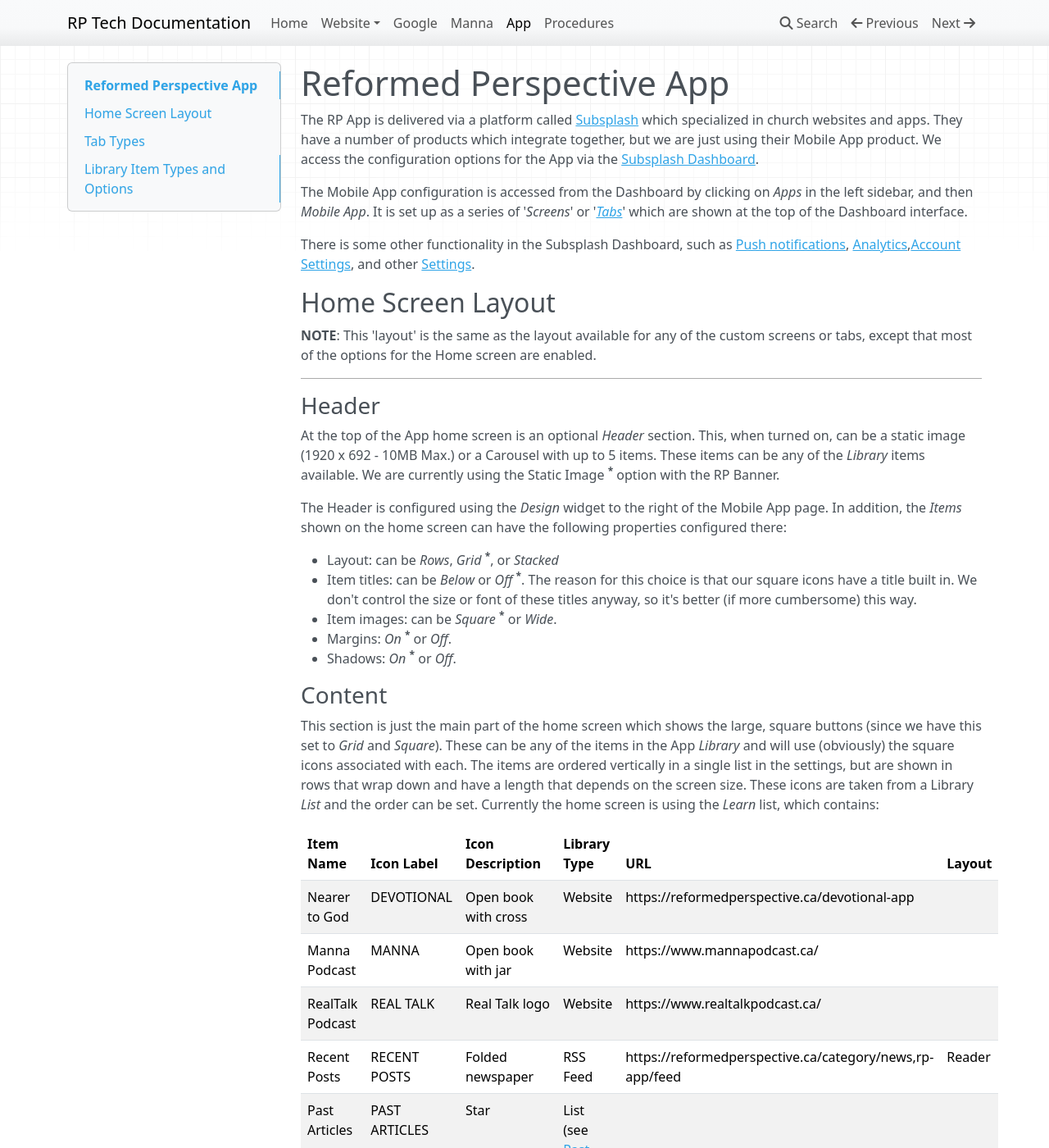
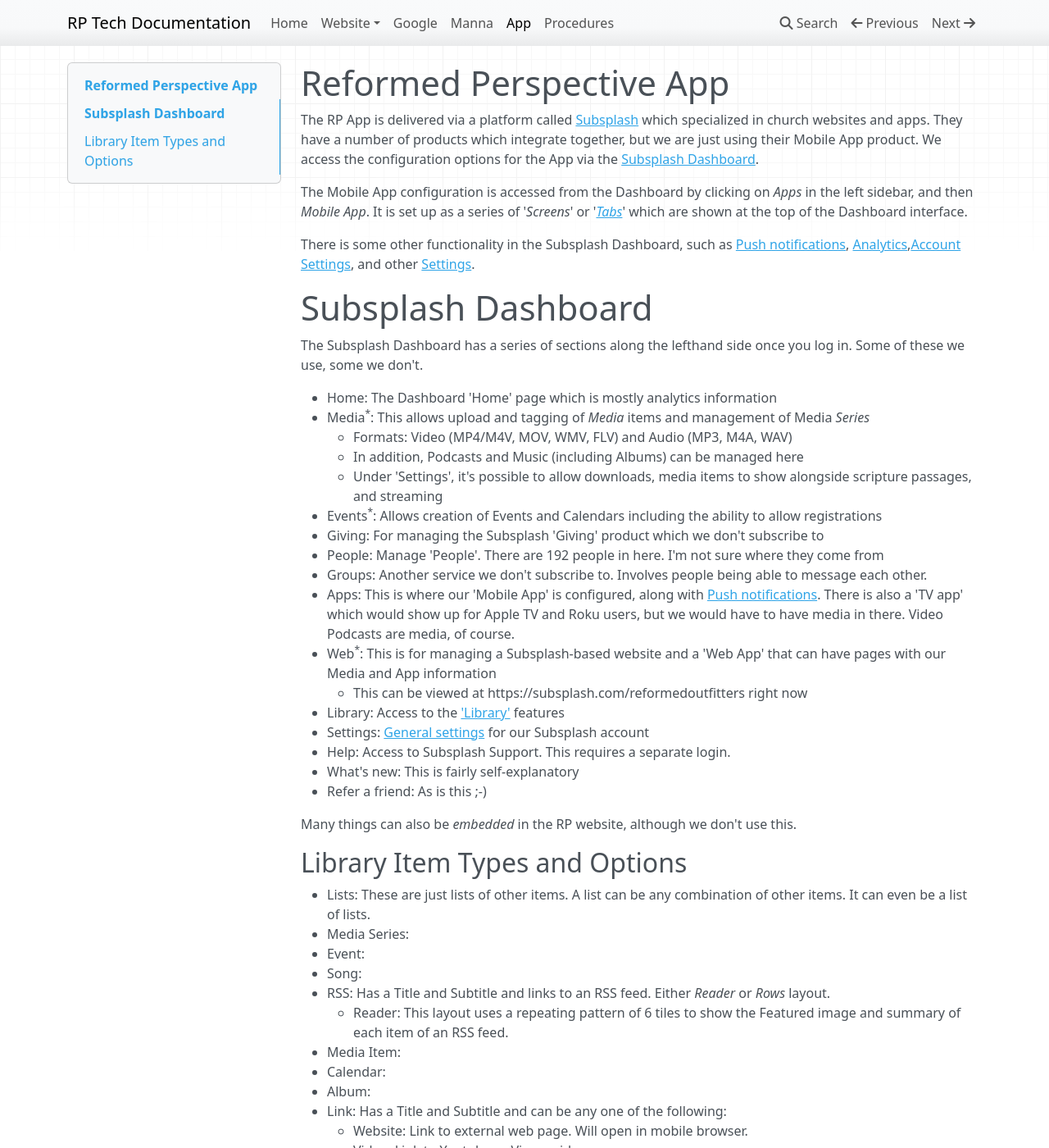
Before and after one commit to ReformedPerspective/rpdocs, an MkDocs documentation site: the page built from docs/app/index.md, in a window 1280 px wide and 1400 px high. Shown: the whole window at 82% size. Built offline with MkDocs 1.6.1, drawn with Linux system fonts in a browser that asks for light colours; nearby versions of some CDN libraries; some of the changed text lies outside the part shown.

Commit message:
Split out App Home screen info into home.md. Complete info on Dashboard home page

````diff
--- a/docs/app/index.md
+++ b/docs/app/index.md
@@ -2,92 +2,33 @@
 
 The RP App is delivered via a platform called [Subsplash](https://www.subsplash.com/) which specialized in church websites and apps. They have a number of products which integrate together, but we are just using their Mobile App product. We access the configuration options for the App via the [Subsplash Dashboard](https://dashboard.subsplash.com).
 
-The Mobile App configuration is accessed from the Dashboard by clicking on *Apps* in the left sidebar, and then *Mobile App*. It is set up as a series of '*Screens*' or '[*Tabs*](index.md#bottom-buttons-tabs)' which are shown at the top of the Dashboard interface.
+The Mobile App configuration is accessed from the Dashboard by clicking on *Apps* in the left sidebar, and then *Mobile App*. It is set up as a series of '*Screens*' or '[*Tabs*](home.md#bottom-buttons-tabs)' which are shown at the top of the Dashboard interface.
 
 There is some other functionality in the Subsplash Dashboard, such as [Push notifications](pushnotifications.md), [Analytics](analytics.md),[Account Settings](account.md), and other [Settings](settings.md).
 
-## Home Screen Layout
+# Subsplash Dashboard
 
-**NOTE**: This 'layout' is the same as the layout available for any of the custom screens or tabs, except that most of the options for the Home screen are enabled.
+The Subsplash Dashboard has a series of sections along the lefthand side once you log in. Some of these we use, some we don't.
 
----
+- Home: The Dashboard 'Home' page which is mostly analytics information
+- Media<sup>\*</sup>: This allows upload and tagging of *Media* items and management of Media *Series*
+    - Formats: Video (MP4/M4V, MOV, WMV, FLV) and Audio (MP3, M4A, WAV)
+    - In addition, Podcasts and Music (including Albums) can be managed here
+    - Under 'Settings', it's possible to allow downloads, media items to show alongside scripture passages, and streaming
+- Events<sup>\*</sup>: Allows creation of Events and Calendars including the ability to allow registrations
+- Giving: For managing the Subsplash 'Giving' product which we don't subscribe to
+- People: Manage 'People'. There are 192 people in here. I'm not sure where they come from
+- Groups: Another service we don't subscribe to. Involves people being able to message each other.
+- Apps: This is where our 'Mobile App' is configured, along with [Push notifications](pushnotifications.md). There is also a 'TV app' which would show up for Apple TV and Roku users, but we would have to have media in there. Video Podcasts are media, of course.
+- Web<sup>\*</sup>: This is for managing a Subsplash-based website and a 'Web App' that can have pages with our Media and App information
+    - This can be viewed at https://subsplash.com/reformedoutfitters right now
+- Library: Access to the ['Library'](index.md#library-item-types-and-options) features
+- Settings: [General settings](settings.md) for our Subsplash account
+- Help: Access to Subsplash Support. This requires a separate login.
+- What's new: This is fairly self-explanatory
+- Refer a friend: As is this ;-)
 
-### Header
-
-At the top of the App home screen is an optional *Header* section. This, when turned on, can be a static image (1920 x 692 - 10MB Max.) or a Carousel with up to 5 items. These items can be any of the *Library* items available. We are currently using the Static Image **<sup>\*</sup>** option with the RP Banner.
-
-The Header is configured using the *Design* widget to the right of the Mobile App page. In addition, the *Items* shown on the home screen can have the following properties configured there:
-
-- Layout: can be *Rows*, *Grid* **<sup>\*</sup>**, or *Stacked*
-- Item titles: can be *Below* or *Off* **<sup>\*</sup>**. The reason for this choice is that our square icons have a title built in. We don't control the size or font of these titles anyway, so it's better (if more cumbersome) this way.
-- Item images: can be *Square* **<sup>\*</sup>** or *Wide*.
-- Margins: *On* **<sup>\*</sup>** or *Off*.
-- Shadows: *On* **<sup>\*</sup>** or *Off*.
-
-### Content
-
-This section is just the main part of the home screen which shows the large, square buttons (since we have this set to *Grid* and *Square*). These can be any of the items in the App *Library* and will use (obviously) the square icons associated with each. The items are ordered vertically in a single list in the settings, but are shown in rows that wrap down and have a length that depends on the screen size. These icons are taken from a Library *List* and the order can be set. Currently the home screen is using the *Learn* list, which contains:
-
-|Item Name|Icon Label|Icon Description|Library Type|URL|Layout|
-|----|-----|----|----|---|-----|
-|Nearer to God|DEVOTIONAL|Open book with cross|Website|https://reformedperspective.ca/devotional-app||
-|Manna Podcast|MANNA|Open book with jar|Website|https://www.mannapodcast.ca/||
-|RealTalk Podcast|REAL TALK|Real Talk logo|Website|https://www.realtalkpodcast.ca/||
-|Recent Posts|RECENT POSTS|Folded newspaper|RSS Feed|https://reformedperspective.ca/category/news,rp-app/feed|Reader|
-|Past Articles|PAST ARTICLES|Star|List (see [Past Articles](pastarticles.md))|||
-|Book Reviews|BOOK REVIEWS|Book with star|RSS Feed|https://reformedperspective.ca/category/book-reviews/feed|Reader|
-|Movie Reviews|MOVIE REVIEWS|Clapperboard with Play button|RSS Feed|https://reformedperspective.ca/category/movie-reviews/feed|Reader|
-
-The current list for this screen can be changed using the *Advanced* widget to the right under *Design*.
-
-### Bottom buttons (Tabs)
-
-There are some small buttons in a bar at the bottom of the home screen. They take you to various different app screens some of which have the same kind of properties as the home screen, including a Header, Content. These are, currently:
-
-- Home: Tab. Takes you to the [home screen](index.md#home-screen-layout)
-- Book of Praise: Tab. Uses the [*Book of Praise Content List*](bookofpraise.md) list.
-- Bible: Bible reading plan screen. Can choose a default *Reading plan*, and a start date.
-- More: This is a special page that can have:
-    - Banner Slideshow: Up to 4 banner (1536 x 560) images. Currently just the RP banner.
-    - Map: Has pins for as many configurable locations as we wish to add. I think the current pins are all CanRef churches
-    - Additional Links: Links to external, associated sites.
-    - Description: (1000 char. limit)
-
-**Current *additional links***:
-
-|Name|Title|URL|
-|---|---|---|
-|Facebook|Facebook Page|https://www.facebook.com/ReformedPerspectiveMagazine|
-|Twitter|EMPTY||
-|Website|Our Website|https://reformedperspective.ca|
-|Update|EMPTY||
-|Store|EMPTY||
-
-**Current *description***:
-
-```text
-Reformed Perspective is all about equipping Christians and building Christ's Church.
-
-We serve you by providing resources to learn about the gospel, love God, and live out Jesus' redemptive work in your life.
-
-We're affiliated with the Canadian and American Reformed Churches.
-
-Give us feedback!
-Send mail to: info@reformedperspective.ca
-```
-
-These tabs can be managed using the *Manage tabs* button at the top-right of the Mobile App configuration page. The title of the tab should be short, depending on how many of these tabs there are (mobile screens have limited width). The Subsplash *info* dialog says to use "19 characters/3 tabs, 14/4, and 11/5" as a guideline.
-
-## Tab Types
-
-- Media: audio and video content
-- Event: calendar of events
-- Bible: bible reading plan
-- Giving: for the Subsplash *Giving* product
-- Build your own tab: uses custom or smart list items
-- Subtabs: up to 4 subtabs pointing to lists
-- Browser: internal *browser* tab
-- Blog: RSS feed to blog or other resource
+Many things can also be *embedded* in the RP website, although we don't use this.
 
 ## Library Item Types and Options
 
@@ -115,5 +56,5 @@ Library items can have artwork associate with them, and this artwork will show u
 - Wide: A 1920 x 1080 graphic often used as a background image.
 - Banner: A 1920 x 692 suitable for banners.
 
-<sub><sup>\*</sup> = our current setting for this option</sub><br>
+<sub><sup>\*</sup> = supports embedding</sub><br>
 <sub><sup>\**</sup> = we don't use this</sub>
````
Also changed, not shown: docs/app/home.md (added, +85 -0 lines), docs/app/settings.md (+1 -1 lines).
